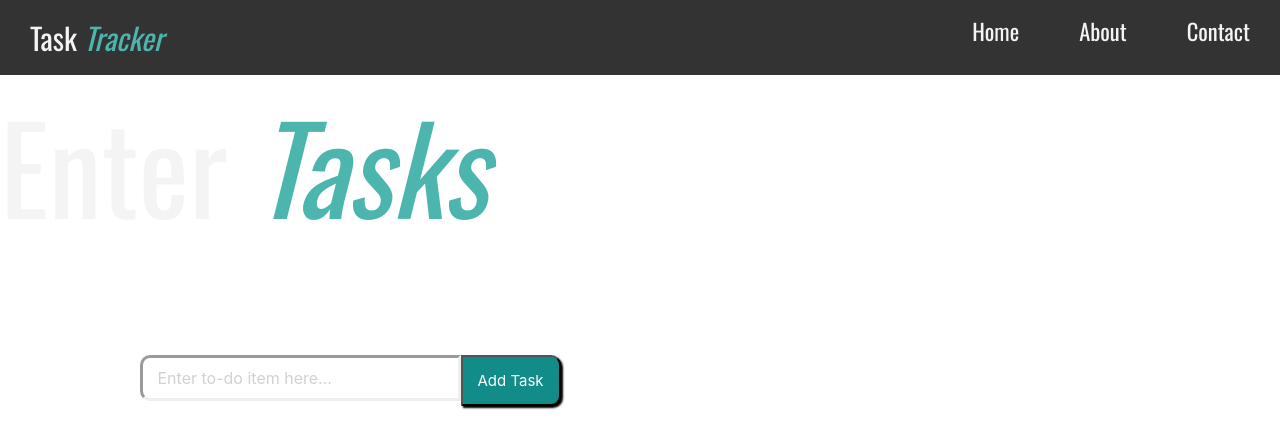
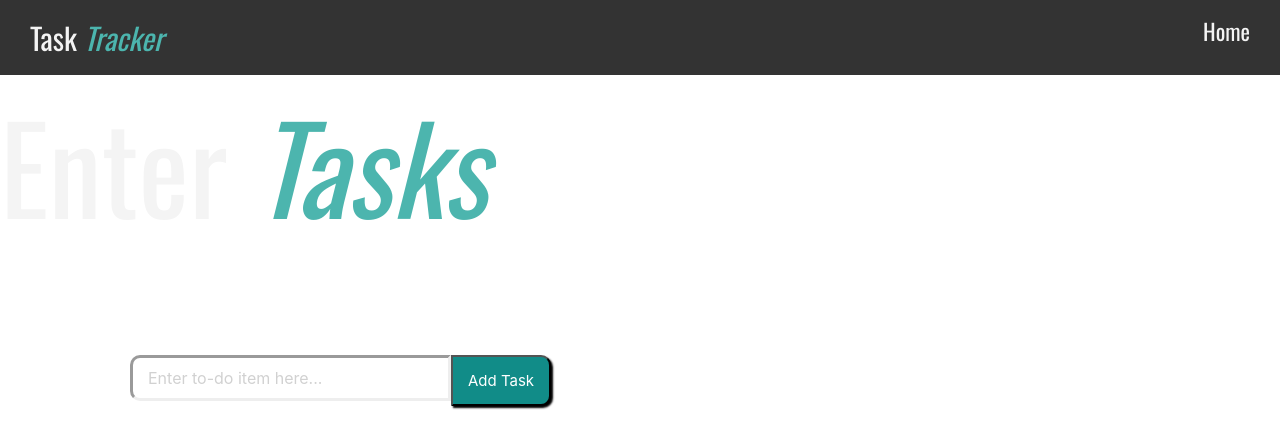
Before and after one commit to HunterCaed/mcsp-mvp, a website: page public/index.html in a window 1280 px wide. Drawn offline with nearby package versions, Linux system fonts and the light colour scheme; no server answers.

Commit message:
fixed some css

```diff
--- a/public/index.html
+++ b/public/index.html
@@ -18,8 +18,7 @@
         <div id="navLogo">Task <span class="highlight">Tracker</span></div>
         <ul id="list">
                     <li class ="listItem">Home</li>
-                    <li class ="listItem">About</li>
-                    <li class ="listItem">Contact</li>
+
         </ul>
     </div>
     <div id="mainImage">
--- a/public/styles.css
+++ b/public/styles.css
@@ -189,7 +189,8 @@
 }
 #todo-add-container {
   display: flex;
-  justify-content: center;
+  justify-content:left ;
+  margin: 130px;
   margin-top: 100px;
   width: 700px;
 }
```
